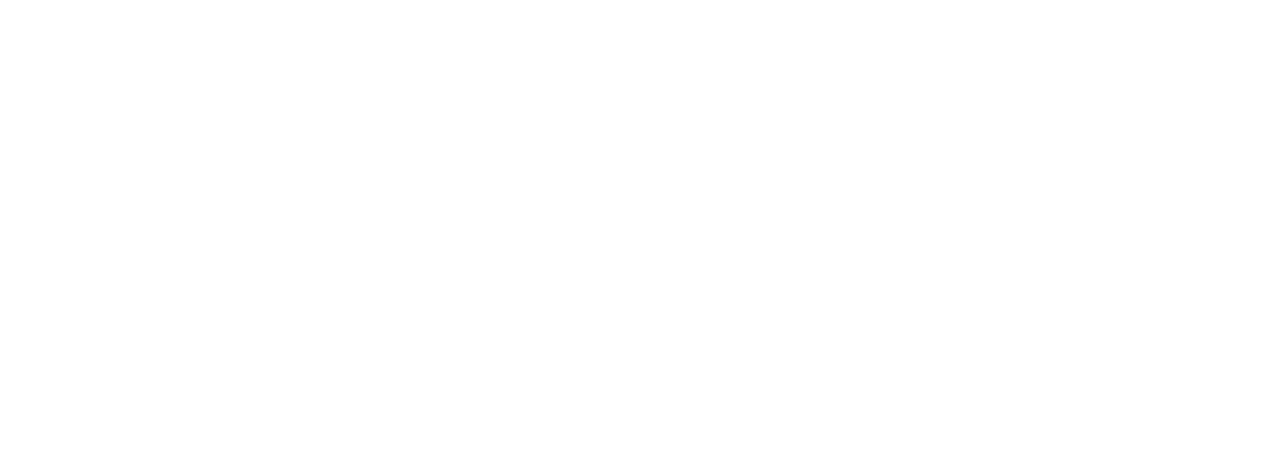
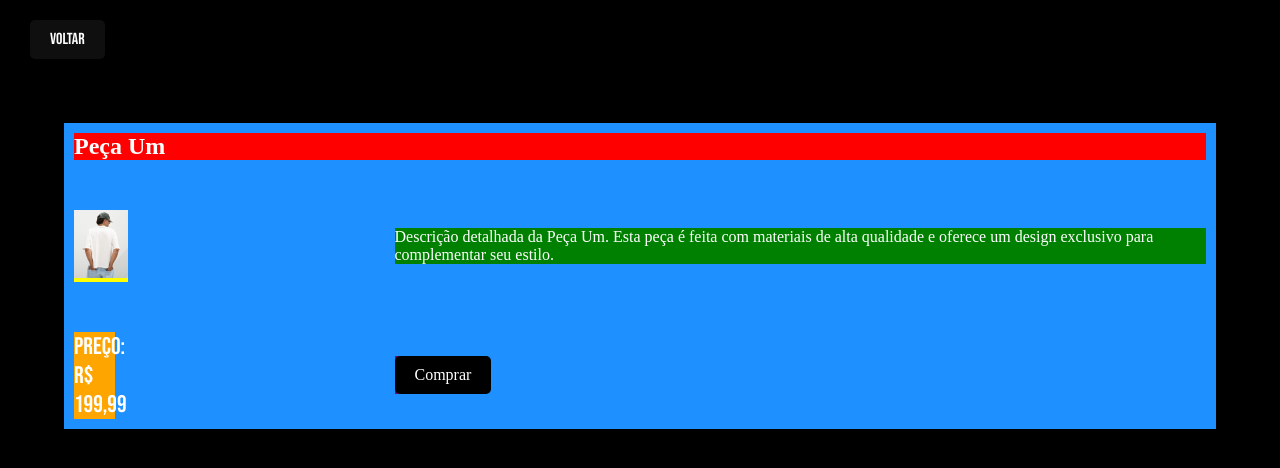
Before and after one commit to shigadubh/lasombre, a plain HTML site: page pages/produtos/pecaUm.html in a window 1280 px wide. Shown: the top 468 px of the page. Drawn offline with Linux system fonts and the light colour scheme; a web font is replaced by a local one.

Commit message:
lock screen

```diff
--- a/css/style_produtos.css
+++ b/css/style_produtos.css
@@ -183,3 +183,50 @@ footer {
 .btn_buy:hover{
     background-color: #333;
 }
+
+.price-buy {
+    font-size: 24px;
+    font-family: 'Bebas Neue', sans-serif;
+    width: 15%;
+}
+
+.container{
+    width: 90%;
+    align-items: center;
+    display: grid;
+    grid-template-areas:
+    "header header"
+    "imagem descricao"
+    "price-buy btn-buy";
+    grid-template-columns: 1fr 3fr;
+    gap: 50px;
+    margin: 5%;
+    padding: 10px;
+    background-color: dodgerblue;
+}
+.container div.header {
+  grid-area: header;
+  background-color: red;
+}
+.container div.imagem {
+    grid-area: imagem;
+    width: 20%;
+    background-color: yellow;
+    img {
+        object-fit: cover;
+        width: 100%;
+    }
+}
+.container div.descricao {
+    grid-area: descricao;
+    background-color: green;
+}
+.container div.price-buy {
+    grid-area: price-buy;
+    background-color: orange;
+}
+.container div.btn-buy {
+    grid-area: btn-buy;
+    width: 10%;
+    background-color: purple;
+}
--- a/index.html
+++ b/index.html
@@ -7,6 +7,14 @@
     <link rel="stylesheet" href="css/style.css">
 </head>
 <body>
+
+    <div id="lock-screen">
+        <div class="lock-content">
+            <h2>Enter Password</h2>
+            <input type="password" id="password">
+            <button id="unlock">Unlock</button>
+        </div>
+    </div>
 
     <div class="home">
         <img src="images/imagem_home.png" alt="imagem pagina principal">
@@ -58,4 +66,7 @@
     <footer>
         <p>© 2025 L.A Sombre. All rights reserved.</p>
     </footer>
+
+    <script src="js/lock.js"></script>
+</body>
 </html>
--- a/pages/produtos/pecaUm.html
+++ b/pages/produtos/pecaUm.html
@@ -0,0 +1,24 @@
+<!DOCTYPE html>
+<html lang="en">
+<head>
+    <meta charset="UTF-8">
+    <meta name="viewport" content="width=device-width, initial-scale=1.0">
+    <title>L.A Sombre</title>
+    <link rel="stylesheet" href="../../css/style_produtos.css">
+</head>
+
+<body>
+
+    <div class="voltar">
+        <a class="btn_voltar" href="../">Voltar</a>
+    </div>
+
+    <div class="container">
+        <div class="header"><h2>Peça Um</h2></div>
+        <div class="imagem"><img src="../../images/imagem_superiores.jpg" alt="Peça Um"></div>
+        <div class="descricao"><p>Descrição detalhada da Peça Um. Esta peça é feita com materiais de alta qualidade e oferece um design exclusivo para complementar seu estilo.</p></div>
+        <div class="price-buy"><p>Preço: R$ 199,99</p></div>
+        <div class="btn-buy"><a class="btn_buy" href="../confirmação.html">Comprar</a></div>
+
+    </div>
+</html>
```
Also changed, not shown: css/style.css (+47 -0 lines), js/lock.js (added, +23 -0 lines), pages/confirmação.html (+1 -0 lines).
